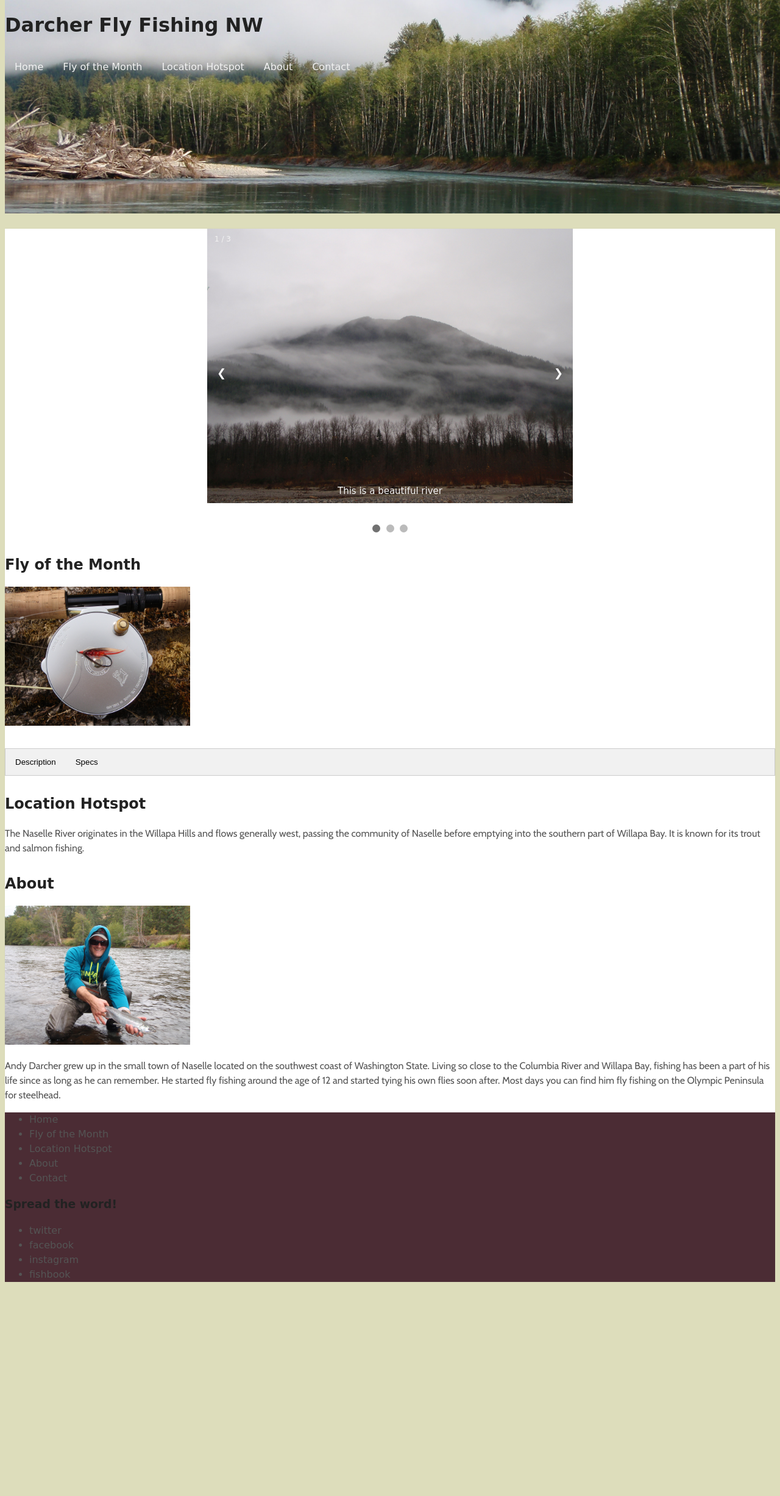
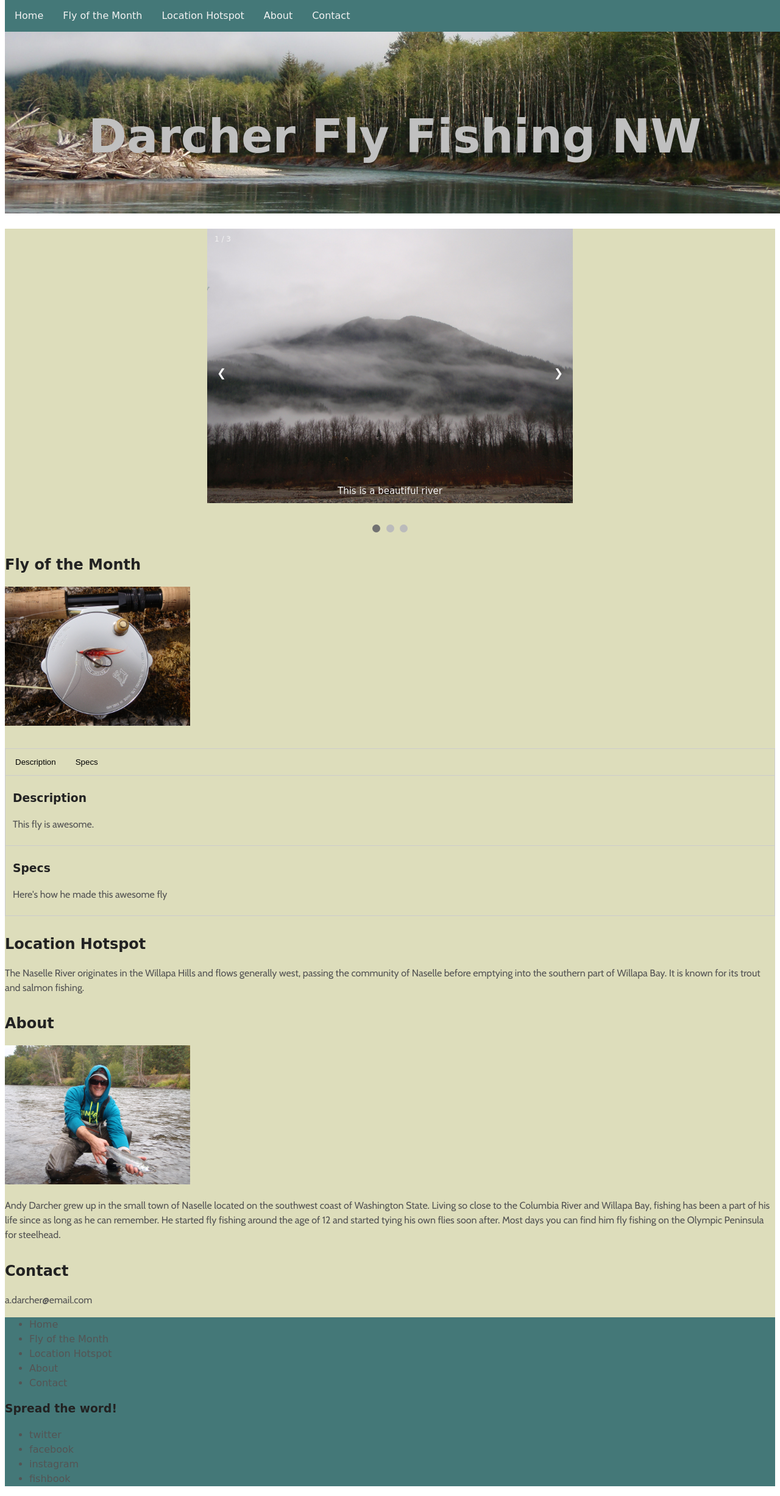
Before and after one commit to csdarcher/wats3020-fly-fishing, a plain HTML site: page index.html in a window 1280 px wide. Shown: the whole page at 61% size. Before the commit the page ends 2118 px from the top, so only its background shows below. Drawn offline with nearby package versions, Linux system fonts and the light colour scheme; files whose address does not match are found by name; a web font is replaced by a local one.

Commit message:
More Adjustments

```diff
--- a/index.html
+++ b/index.html
@@ -14,7 +14,7 @@
     <body>
         <header>
         <h1>Darcher Fly Fishing NW</h1>
-         <div class="topnav" id="myTopnav">
+         <div class="navbar" id="myNavBar">
           <a href="#home">Home</a>
           <a href="#fly-month">Fly of the Month</a>
           <a href="#location">Location Hotspot</a>
@@ -91,6 +91,13 @@
             </section>
         </section>
 
+        <section class = Contact>
+          <h2>Contact</h2>
+            <section id = contact>
+                <p>a.darcher@email.com</p>
+            </section>
+        </section>
+
         <footer>
             <ul>
               <li href="#home">Home</li>
--- a/style.css
+++ b/style.css
@@ -1,11 +1,10 @@
 html {
-    background: #DDDDBB;
+    background: #FFFFFF;
 }
 
 
 body {
-    background: #fff;
-    box-shadow: 0 0 2px rgba(0, 0, 0, 0.06);
+    background: #DDDDBB;
     color: #545454;
     font-family: 'Cabin', sans-serif;
     font-family: 'Sedgwick Ave', cursive;
@@ -38,7 +37,6 @@ b, strong {
 }
 
 
-
 header {
     overflow: hidden;
     background-color: #333;
@@ -52,8 +50,24 @@ header {
     background-size: cover;
 }
 
+header h1 {
+  margin-top: 175px;
+  text-align: center;
+  color: silver;
+  font-size: 475%;
+}
+
+/* The navigation bar */
+.navbar {
+    overflow: hidden;
+    background-color: #447878;
+    position: fixed; /* Set the navbar to fixed position */
+    top: 0; /* Position the navbar at the top of the page */
+    width: 100%; /* Full width */
+}
+
 /* Links inside the navbar */
-header a {
+.navbar a {
     float: left;
     display: block;
     color: #f2f2f2;
@@ -61,7 +75,6 @@ header a {
     padding: 14px 16px;
     text-decoration: none;
 }
-
 /* Main content */
 .main {
     margin-top: 30px; /* Add a top margin to avoid content overlay */
@@ -71,7 +84,7 @@ header a {
 div.tab {
     overflow: hidden;
     border: 1px solid #ccc;
-    background-color: #f1f1f1;
+    background-color: #DDDDBB;
     margin-top: 30px;
 }
 
@@ -98,7 +111,6 @@ div.tab button.active {
 
 /* Style the tab content */
 .tabcontent {
-    display: none;
     padding: 6px 12px;
     border: 1px solid #ccc;
     border-top: none;
@@ -196,5 +208,5 @@ div.tab button.active {
 }
 
 footer {
-  background-color: #4B2C34;
+  background-color: #447878;
 }
```
